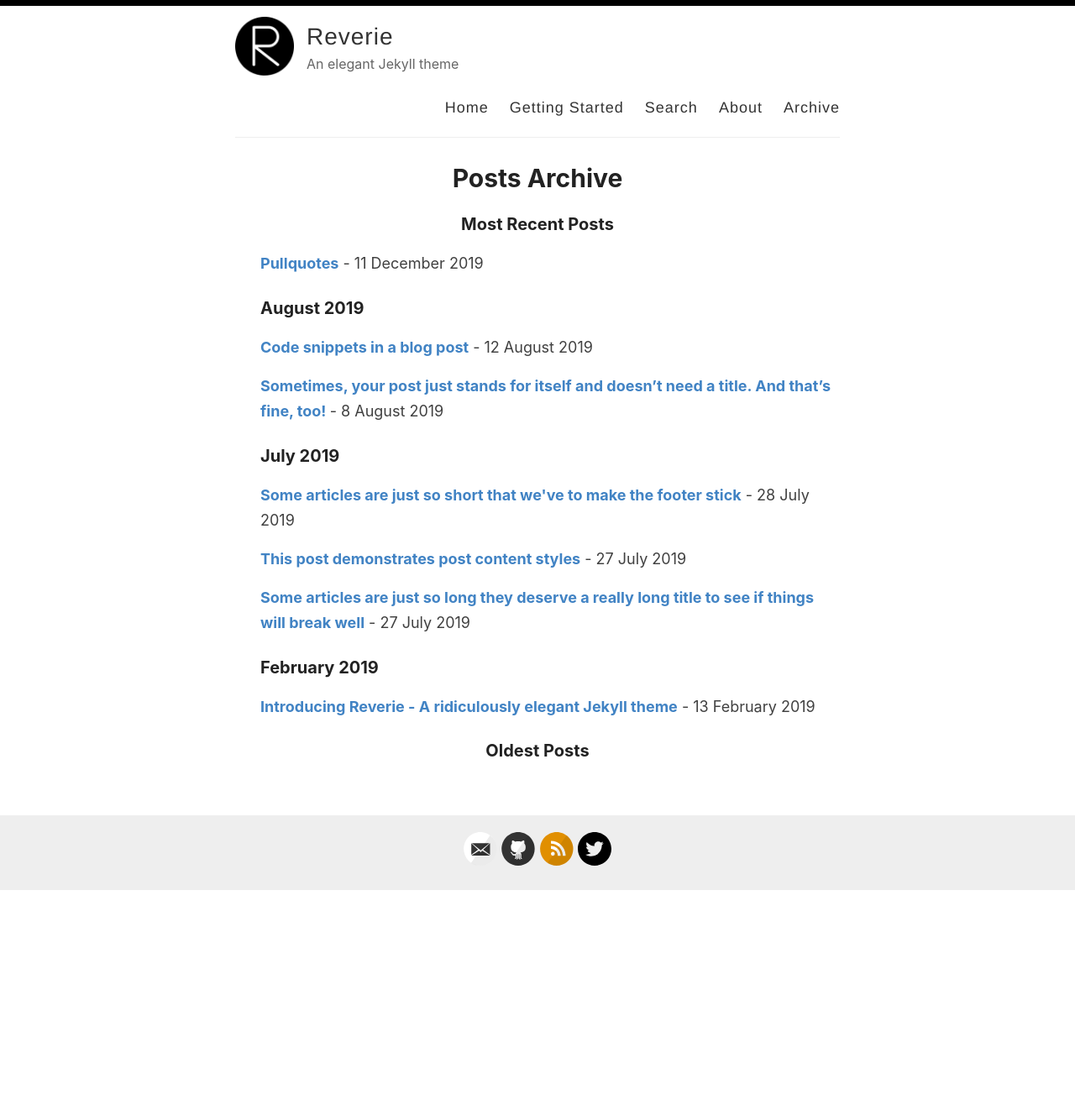
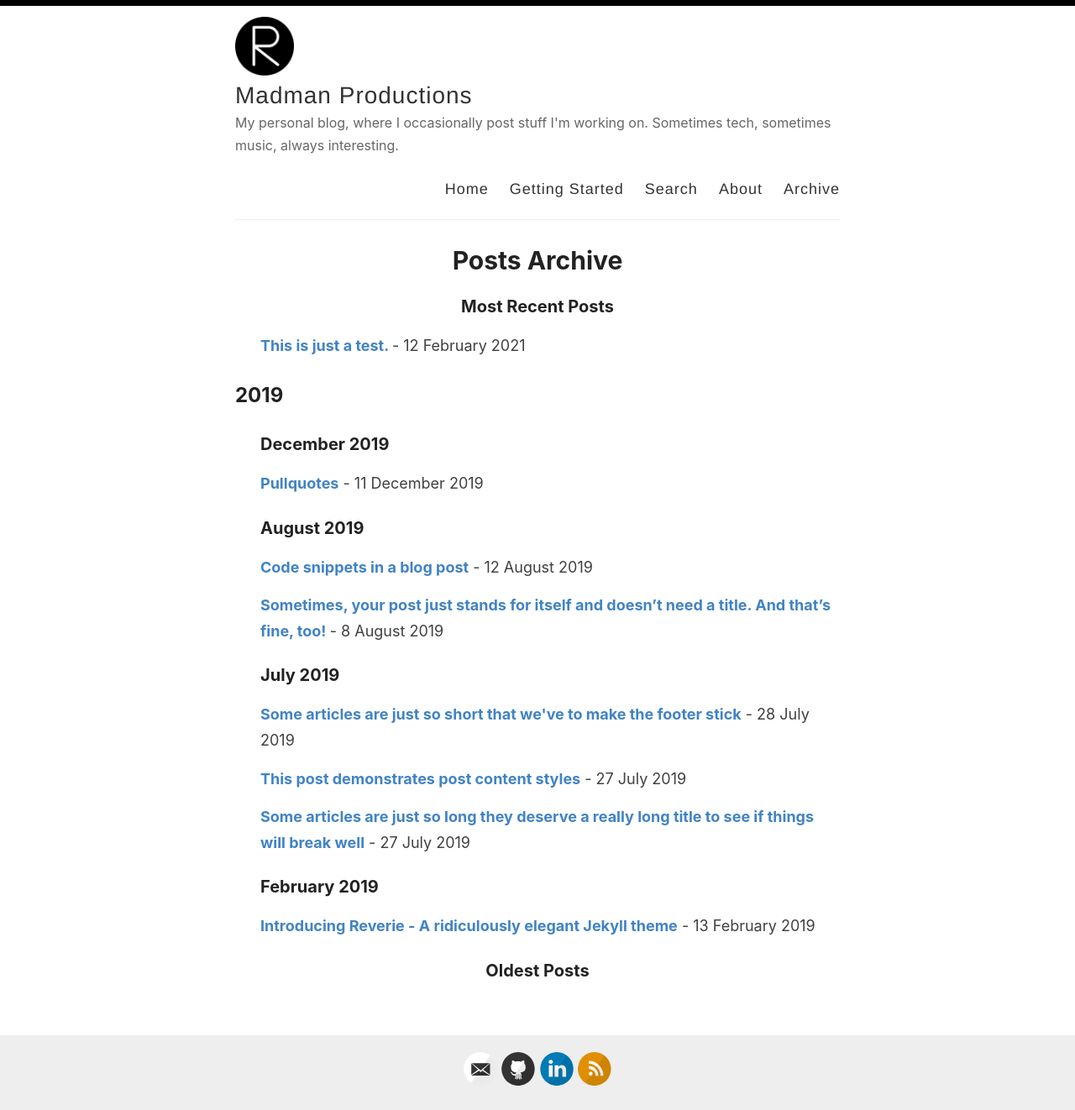
Before and after one commit to jpcranford/jpcranford.github.io, a Jekyll site: the page built from _pages/archive.md, in a window 1280 px wide. Shown: the whole page at 84% size. Built offline with Jekyll 4.4.1, drawn with Linux system fonts in a browser that asks for light colours; before the commit the page ends 1061 px from its top, so only the background shows below that.

Commit message:
Customize and push test post

```diff
--- a/_config.yml
+++ b/_config.yml
@@ -3,13 +3,13 @@
 #
 
 # Name of your site (displayed in the header)
-name: Reverie
+name: Madman Productions
 
 # Name of the author
-author: Amit Merchant
+author: J.P. Cranford
 
 # Short bio or description (displayed in the header)
-description: An elegant Jekyll theme
+description: My personal blog, where I occasionally post stuff I'm working on. Sometimes tech, sometimes music, always interesting.
 
 # URL of your avatar or profile pic (you could use your GitHub profile pic)
 avatar: /images/reverie.png
@@ -21,15 +21,15 @@ avatar: /images/reverie.png
 # Includes an icon in the footer for each username you enter
 footer-links:
   dribbble:
-  email: amit.d.merchant@gmail.com
+  email: jpcranford1@gmail.com
   facebook:
   flickr:
-  github: amitmerchant1990/reverie
+  github: jpcranford
   instagram:
-  linkedin:
+  linkedin: jpcranford
   pinterest:
   rss: rss
-  twitter: amit_merchant
+  twitter:
   stackoverflow:
   youtube: # channel/<your_long_string> or user/<user-name>
   googleplus: # anything in your profile username that comes after plus.google.com/
@@ -41,7 +41,7 @@ footer-links:
 disqus:
 
 # Enter your Google Analytics web tracking code (e.g. UA-2110908-2) to activate tracking
-google_analytics: UA-43339302-11
+# google_analytics: UA-43339302-11
 
 # For newer "GA4" analytics, use the following instead of the "UA" entry above
 #google_analytics_ga4: G-GABC1DEFG
@@ -55,7 +55,7 @@ enforce_ssl: https://www.amitmerchant.com/reverie
 # (http://yourusername.github.io/repository-name)
 # and NOT your User repository (http://yourusername.github.io)
 # then add in the baseurl here, like this: "/repository-name"
-baseurl: "/reverie"
+baseurl: ""
 
 #
 # !! You don't need to change any of the configuration flags below !!
--- /dev/null
+++ b/_posts/2021-02-12-hello-world.md
@@ -0,0 +1,7 @@
+---
+layout: post
+title:  ""
+categories: [Markdown,Jekyll]
+---
+
+This is just a test.
```
